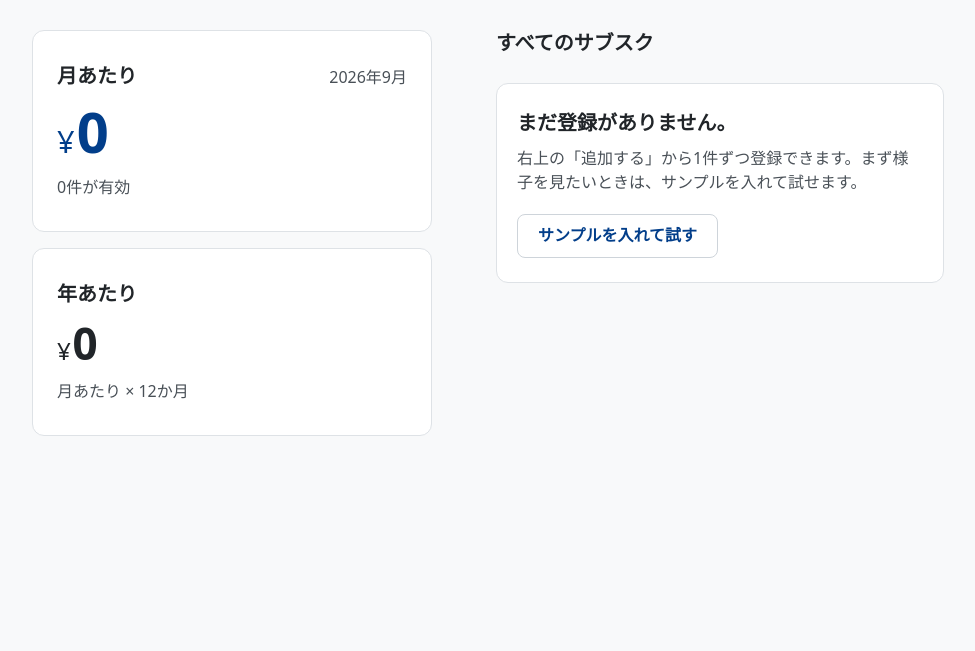
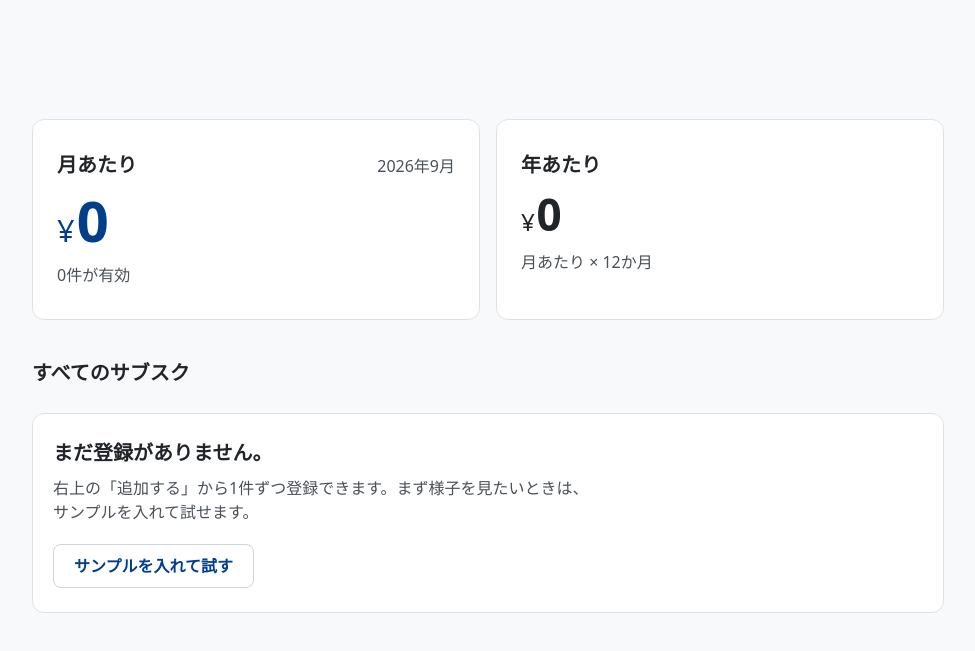
Before and after one commit to sho3690/tsukizuki, a plain HTML site: page index.html in a window 1280 px wide. Shown: the part 67-718 px from the top of the page, without its empty margins (152-1127 px from the left). Drawn offline with Linux system fonts and the light colour scheme.

Commit message:
画面の中央に一つの塊として収める（PC幅は月・年を横並び、カード列は全幅）
- main を画面の高さいっぱいにして内容を縦中央に配置。横は従来どおり最大960pxで中央
- 600px以上は「月あたり」「年あたり」を同じ幅で横並び、カード列はその下に全幅（840px以上はカード幅280pxで3枚見える）
- オフライン用キャッシュを v10 に更新

Co-Authored-By: Claude Fable 5.1 <noreply@anthropic.com>

```diff
--- a/index.html
+++ b/index.html
@@ -129,17 +129,15 @@ button{font:inherit;color:inherit}
 .btn:disabled,.btn[aria-disabled="true"]{background:var(--color-surface-muted);color:var(--color-text-muted);border-color:var(--color-border-strong);cursor:not-allowed}
 
 /* ── 本体レイアウト ── */
-main{padding-block:var(--space-6) var(--space-12)}
-@media (min-width:600px){main{padding-block:var(--space-8) var(--space-16)}}
+main{min-height:calc(100dvh - var(--header-h) - env(safe-area-inset-top));display:grid;align-content:center;padding-block:var(--space-6) var(--space-10)}
+@media (min-width:600px){main{padding-block:var(--space-8)}}
 .layout{display:grid;gap:var(--space-12)}
 .col{display:grid;gap:var(--space-12);min-width:0}
-@media (min-width:840px){
-  .layout{grid-template-columns:minmax(320px,400px) minmax(0,1fr);gap:var(--space-16);align-items:start}
-  .totals{position:sticky;top:calc(var(--header-h) + var(--space-8))}
-}
+@media (min-width:600px){.layout{gap:var(--space-10)}}
 
 /* ── 合計: 月あたり / 年あたり の2ブロック ── */
 .totals{display:grid;gap:var(--space-4)}
+@media (min-width:600px){.totals{grid-template-columns:1fr 1fr}}
 .total{padding:var(--space-6) var(--space-5);background:var(--color-surface);border:1px solid var(--color-border);border-radius:var(--radius-lg)}
 @media (min-width:600px){.total{padding:var(--space-8) var(--space-6)}}
 .total-top{display:flex;align-items:baseline;justify-content:space-between;gap:var(--space-3)}
@@ -148,6 +146,7 @@ main{padding-block:var(--space-6) var(--space-12)}
 .amount{margin-top:var(--space-3);font-size:clamp(2.5rem,12vw,3.5rem);font-weight:600;letter-spacing:-.02em;line-height:1.1;font-variant-numeric:tabular-nums;display:flex;align-items:baseline;gap:.06em;white-space:nowrap;color:var(--color-primary)}
 .amount .yen{font-size:.55em;font-weight:500}
 .amount-year{font-size:clamp(2rem,9.5vw,2.75rem);color:var(--color-text-primary)}
+@media (min-width:600px){.amount{font-size:clamp(2.25rem,5.5vw,3.5rem)}.amount-year{font-size:clamp(1.75rem,4.2vw,2.75rem)}}
 .meta{margin-top:var(--space-3);color:var(--color-text-secondary);font-size:var(--font-size-md);font-variant-numeric:tabular-nums}
 
 /* ── 区画の見出し ── */
@@ -167,7 +166,7 @@ main{padding-block:var(--space-6) var(--space-12)}
 .track{display:flex;gap:var(--space-3);overflow-x:auto;overscroll-behavior-x:contain;scroll-snap-type:x mandatory;scroll-behavior:smooth;scrollbar-width:none;margin-inline:calc(var(--space-4) * -1);padding:3px var(--space-4) var(--space-2);scroll-padding-inline:var(--space-4)}
 .track::-webkit-scrollbar{display:none}
 @media (min-width:600px){.track{margin-inline:calc(var(--space-6) * -1);padding-inline:var(--space-6);scroll-padding-inline:var(--space-6)}}
-@media (min-width:840px){.track{margin-inline:-4px;padding-inline:4px;scroll-padding-inline:4px}}
+@media (min-width:840px){.track{margin-inline:-4px;padding-inline:4px;scroll-padding-inline:4px}.card{width:280px}}
 .track > li{flex:none;display:flex;scroll-snap-align:start}
 .card{position:relative;display:flex;flex-direction:column;gap:var(--space-4);width:min(78vw,320px);min-height:224px;padding:var(--space-6) var(--space-5);margin:0;background:var(--color-surface);border:1px solid var(--color-border);border-radius:var(--radius-lg);text-align:left;cursor:pointer;transition:border-color var(--dur-short) var(--ease-standard),background-color var(--dur-short) var(--ease-standard)}
 .card:hover{border-color:var(--color-primary);background:color-mix(in srgb,var(--color-surface) 96%,var(--color-text-primary))}
--- a/sw.js
+++ b/sw.js
@@ -1,6 +1,6 @@
 // 月々 — オフラインでも開けるようにする小さな仕組み。
 // 画面はまずネットワークから取り、つながらないときだけ保存済みのものを出す。
-const VERSION = 'tsukizuki-v9';
+const VERSION = 'tsukizuki-v10';
 const SHELL = ['./', './index.html', './manifest.webmanifest', './icons/icon.svg', './icons/icon-192.png', './icons/icon-512.png', './icons/icon-maskable-512.png'];
 
 self.addEventListener('install', e => {
```
